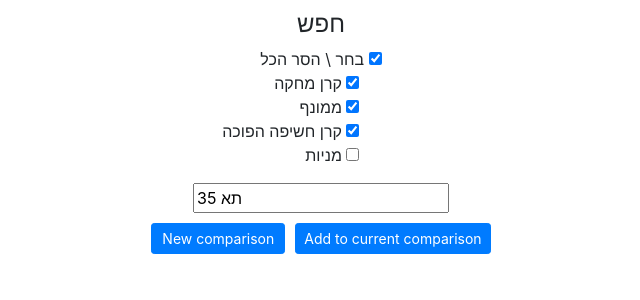
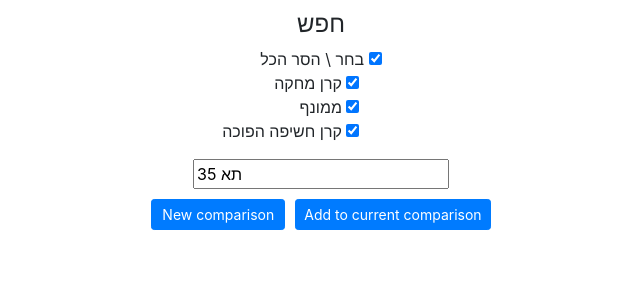
Before and after one commit to nitsan57/stock, a React (Create React App) app: page / in a window 1280 px wide. Shown: the top 300 px of the page, without its empty margins (319-959 px from the left). Built offline with nearby package versions, Linux system fonts and the light colour scheme; what react-plotly.js would draw is missing.

Commit message:
remove stock

```diff
--- a/src/search_bar/Search.js
+++ b/src/search_bar/Search.js
@@ -27,7 +27,6 @@ class Search extends React.Component {
 				{ key: 1, value: 'קרן מחקה', isChecked: true },
 				{ key: 2, value: 'ממונף', isChecked: true },
 				{ key: 3, value: 'קרן חשיפה הפוכה', isChecked: true },
-				{ key: 4, value: 'מניות', isChecked: false },
 			],
 			search_all: true,
 		};
@@ -83,7 +82,7 @@ class Search extends React.Component {
 			subid = String(funds[k]['SubId']);
 			fund_id = String(funds[k]['id']);
 
-			if (type === '5' || type === '7' || subtype === '991' || subtype === Consts.TYPE_ID.BOND) {
+			if (type === '4' || type === '5' || type === '7' || subtype === '991' || subtype === Consts.TYPE_ID.BOND) {
 				continue;
 			}
 			if (fund_id[0] === '5') {
@@ -131,6 +130,7 @@ class Search extends React.Component {
 		if (filteredData.length === 0) {
 			this.setState({ search_message: 'No funds found try other keyword' });
 		} else if (filteredData.length > 45) {
+			console.log(filteredData)
 			this.setState({ search_message: 'Too many funds found please search more specifically' });
 		} else {
 			this.setState({ search_message: 'Search results:' });
```
